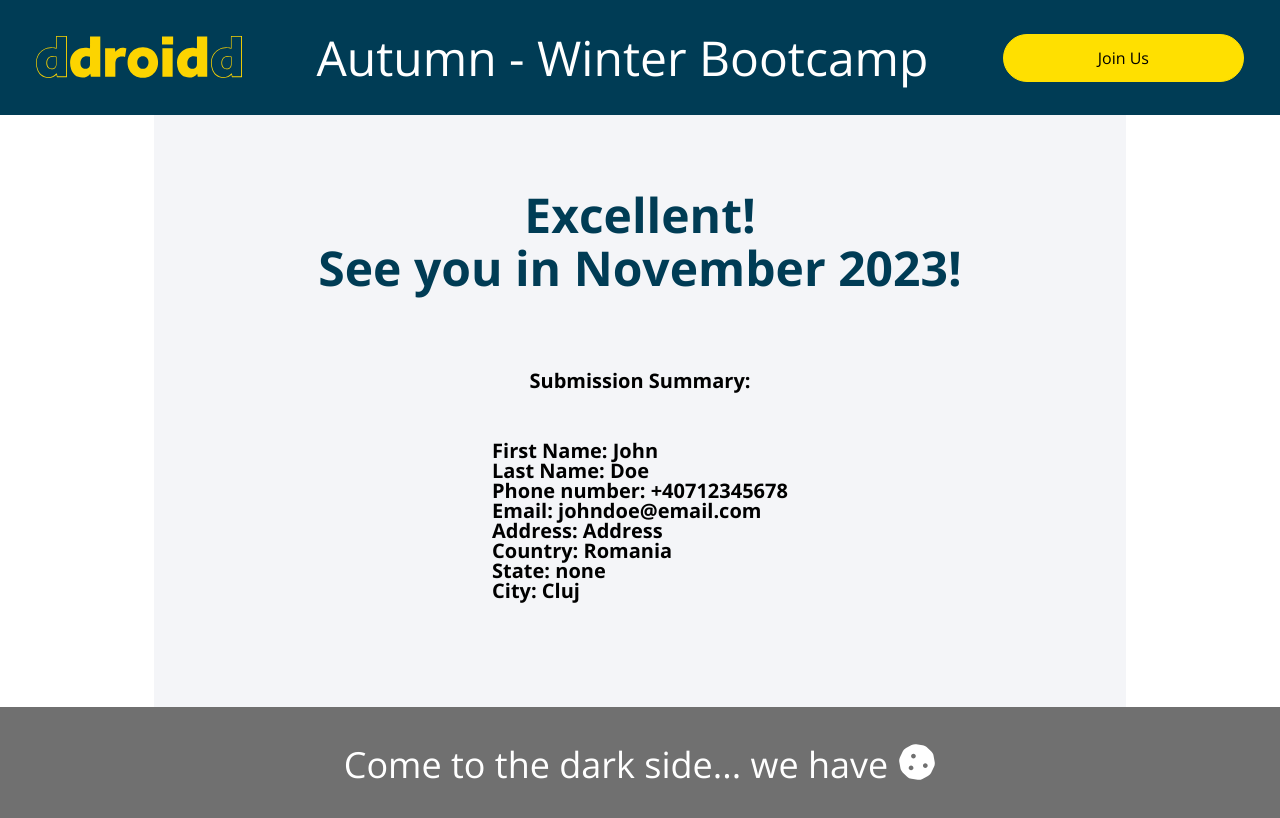
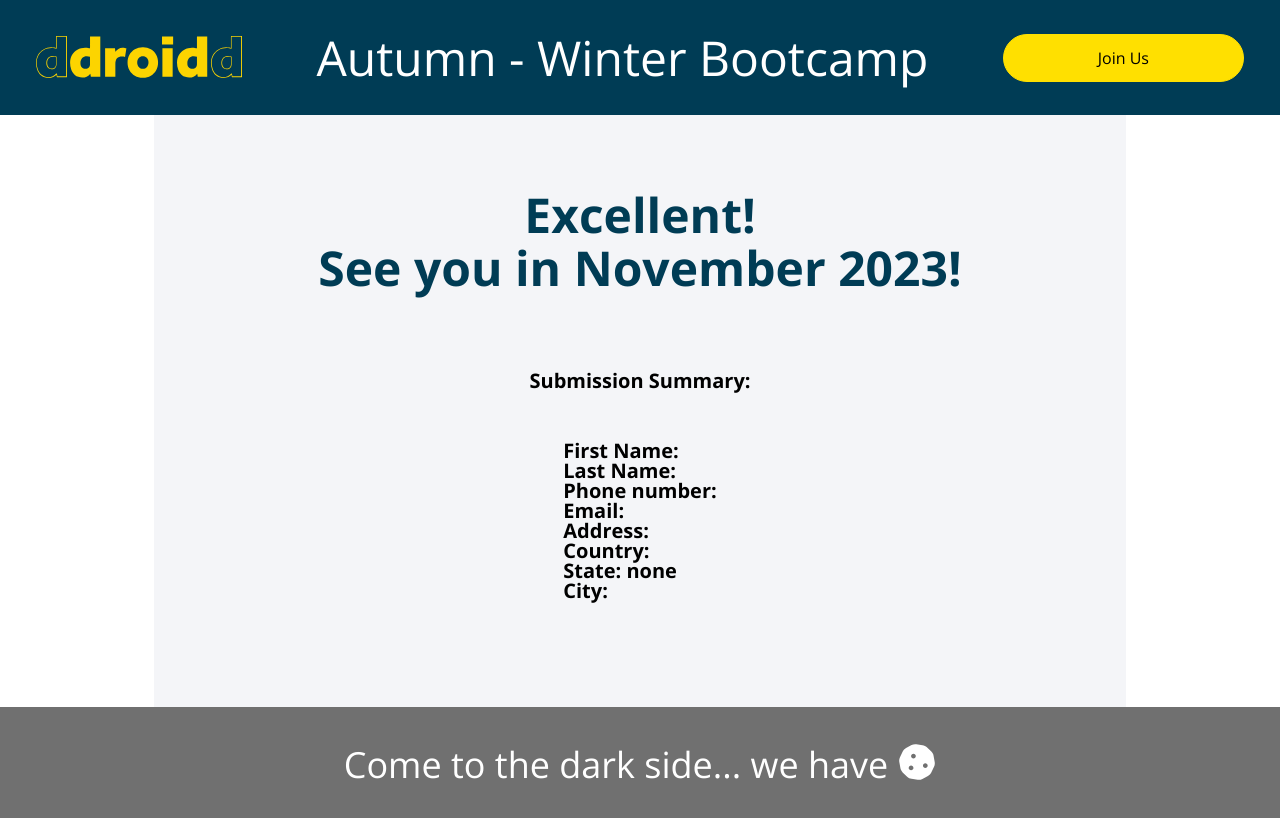
Before and after one commit to ClaudiuSonica/autumn-winter_bootcamp, a React (Vite) app: page /success in a window 1280 px wide. Shown: the top 818 px of the page. Built offline with nearby package versions, Linux system fonts and the light colour scheme.

Commit message:
user input is controlled && also data is passed to summary

```diff
--- a/src/App.jsx
+++ b/src/App.jsx
@@ -1,4 +1,5 @@
 import { BrowserRouter, Route, Routes } from "react-router-dom";
+import { useState } from "react";
 
 import Header from "./components/molecules/header/Header";
 import Footer from "./components/molecules/footer/Footer";
@@ -6,10 +7,9 @@ import SuccessForm from "./components/pages/SuccessForm";
 import Homepage from "./components/pages/Homepage";
 import PageNotFound from "./components/pages/PageNotFound";
 import ApplicationForm from "./components/pages/ApplicationForm";
-import { useState } from "react";
+import Message from "./components/molecules/message/Message";
 
 const App = () => {
-
   const [formData, setFormData] = useState({
     firstName: "",
     lastName: "",
@@ -27,8 +27,8 @@ const App = () => {
     setFormData((prevFormData) => ({
       ...prevFormData,
       [name]: value,
-    }))
-  }
+    }));
+  };
 
   return (
     <>
@@ -36,8 +36,23 @@ const App = () => {
         <Header />
         <Routes>
           <Route index element={<Homepage />} />
-          <Route path="form" element={<ApplicationForm formData={formData} handleChange={handleChange} />} />
-          <Route path="success" element={<SuccessForm />} />
+          <Route
+            path="form"
+            element={
+              <ApplicationForm
+                formData={formData}
+                handleChange={handleChange}
+              />
+            }
+          />
+          <Route
+            path="success"
+            element={
+              <SuccessForm>
+                <Message formData={formData} />
+              </SuccessForm>
+            }
+          />
           <Route path="*" element={<PageNotFound />} />
         </Routes>
       </BrowserRouter>
--- a/src/components/molecules/message/Message.jsx
+++ b/src/components/molecules/message/Message.jsx
@@ -2,12 +2,12 @@
 import Summary from "../summary/Summary";
 import "./Message.scss";
 
-const Message = () => {
+const Message = ({formData}) => {
   return (
     <div className="message">
       <p>Excellent!</p>
       <p>See you in November 2023!</p>
-      <Summary />
+      <Summary formData={formData} />
     </div>
   );
 };
--- a/src/components/molecules/summary/Summary.jsx
+++ b/src/components/molecules/summary/Summary.jsx
@@ -1,23 +1,28 @@
+/* eslint-disable react/prop-types */
 import "./Summary.scss";
 
-const Summary = () => {
+// eslint-disable-next-line react/prop-types
+const Summary = ({ formData }) => {
+  const { firstName, lastName, email, phone, address1, country, city } =
+    formData;
+
   return (
     <div className="summary">
       <h3>Submission Summary:</h3>
       <div className="summary__list">
         <ul>
-          <li>First Name: John</li>
-          <li>Last Name: Doe</li>
-          <li>Phone number: +40712345678</li>
-          <li>Email: johndoe@email.com</li>
-          <li>Address: Address</li>
-          <li>Country: Romania</li>
+          <li>First Name: {firstName}</li>
+          <li>Last Name: {lastName}</li>
+          <li>Phone number: {phone}</li>
+          <li>Email: {email}</li>
+          <li>Address: {address1}</li>
+          <li>Country: {country}</li>
           <li>State: none</li>
-          <li>City: Cluj</li>
+          <li>City: {city}</li>
         </ul>
       </div>
     </div>
   );
-}
+};
 
 export default Summary;
--- a/src/components/organisms/form/Form.jsx
+++ b/src/components/organisms/form/Form.jsx
@@ -1,17 +1,30 @@
+/* eslint-disable react/prop-types */
 import Button from "../../atoms/button/Button";
 import "./Form.scss";
 
-const Form = () => {
+const Form = ({ formData, handleChange }) => {
+  const {
+    firstName,
+    lastName,
+    email,
+    phone,
+    address1,
+    address2,
+    country,
+    state,
+    city,
+  } = formData;
+
 
   const handleSubmit = (e) => {
     e.preventDefault();
     console.log("submitted");
-  }
+  };
 
   return (
     <>
-      <form onSubmit={handleSubmit} >
-      <h2 className="form__title">Application Form</h2>
+      <form onSubmit={handleSubmit}>
+        <h2 className="form__title">Application Form</h2>
         <div className="form__contact">
           <h3 className="form__subtitle">Contact Information</h3>
           <div className="col">
@@ -19,13 +32,29 @@ const Form = () => {
               <label htmlFor="firstName">
                 First Name<span>*</span>
               </label>
-              <input type="text" id="firstName" placeholder="First Name" required />
+              <input
+                value={firstName}
+                onChange={handleChange}
+                type="text"
+                id="firstName"
+                name="firstName"
+                placeholder="First Name"
+                required
+              />
             </div>
             <div className="row">
               <label htmlFor="phone">
                 Phone Number<span>*</span>
               </label>
-              <input type="tel" id="phone" placeholder="+40 712 345 678" required />
+              <input
+                value={phone}
+                onChange={handleChange}
+                type="tel"
+                id="phone"
+                name="phone"
+                placeholder="+40 712 345 678"
+                required
+              />
             </div>
           </div>
           <div className="col">
@@ -33,13 +62,29 @@ const Form = () => {
               <label htmlFor="lastName">
                 Last Name<span>*</span>
               </label>
-              <input type="text" id="lastName" placeholder="Last Name" required />
+              <input
+                value={lastName}
+                onChange={handleChange}
+                type="text"
+                id="lastName"
+                name="lastName"
+                placeholder="Last Name"
+                required
+              />
             </div>
             <div className="row">
               <label htmlFor="email">
                 Email address<span>*</span>
               </label>
-              <input type="email" id="email" placeholder="jondoe@email.com" required />
+              <input
+                value={email}
+                onChange={handleChange}
+                type="email"
+                id="email"
+                name="email"
+                placeholder="jondoe@email.com"
+                required
+              />
             </div>
           </div>
         </div>
@@ -50,8 +95,11 @@ const Form = () => {
               Address Line 1<span>*</span>
             </label>
             <input
+              value={address1}
+              onChange={handleChange}
               type="text"
               id="address1"
+              name="address1"
               placeholder="Street name & number"
               required
             />
@@ -59,8 +107,11 @@ const Form = () => {
           <div className="row">
             <label htmlFor="address2">Address Line 2</label>
             <input
+              value={address2}
+              onChange={handleChange}
               type="text"
               id="address2"
+              name="address2"
               placeholder="Apartment, suite, etc."
             />
           </div>
@@ -69,22 +120,45 @@ const Form = () => {
               <label htmlFor="country">
                 Country<span>*</span>
               </label>
-              <input type="text" id="country" placeholder="Country" required />
+              <input
+                value={country}
+                onChange={handleChange}
+                type="text"
+                id="country"
+                name="country"
+                placeholder="Country"
+                required
+              />
             </div>
             <div className="row">
               <label htmlFor="state">State</label>
-              <input type="text" id="state" placeholder="State" />
+              <input
+                value={state}
+                onChange={handleChange}
+                type="text"
+                id="state"
+                name="state"
+                placeholder="State"
+              />
             </div>
             <div className="row">
               <label htmlFor="city">
                 City<span>*</span>
               </label>
-              <input type="text" id="city" placeholder="City" required />
+              <input
+                value={city}
+                onChange={handleChange}
+                type="text"
+                id="city"
+                name="city"
+                placeholder="City"
+                required
+              />
             </div>
           </div>
-        <Button type={"submit"} className={"form__btn"}>
-          Join Us
-        </Button>
+          <Button type={"submit"} className={"form__btn"}>
+            Join Us
+          </Button>
         </div>
       </form>
     </>
--- a/src/components/pages/ApplicationForm.jsx
+++ b/src/components/pages/ApplicationForm.jsx
@@ -1,11 +1,12 @@
-import Form from "../organisms/form/Form"
+/* eslint-disable react/prop-types */
+import Form from "../organisms/form/Form";
 
-const ApplicationForm = () => {
+const ApplicationForm = ({ formData, handleChange }) => {
   return (
     <>
-      <Form />
+      <Form formData={formData} handleChange={handleChange} />
     </>
-  )
-}
+  );
+};
 
 export default ApplicationForm;
--- a/src/components/pages/SuccessForm.jsx
+++ b/src/components/pages/SuccessForm.jsx
@@ -1,9 +1,9 @@
-import Message from "../molecules/message/Message"
+/* eslint-disable react/prop-types */
 
-const SuccessForm = () => {
+const SuccessForm = ({children}) => {
   return (
     <>
-      <Message />
+      {children}
     </>
   )
 }
```
